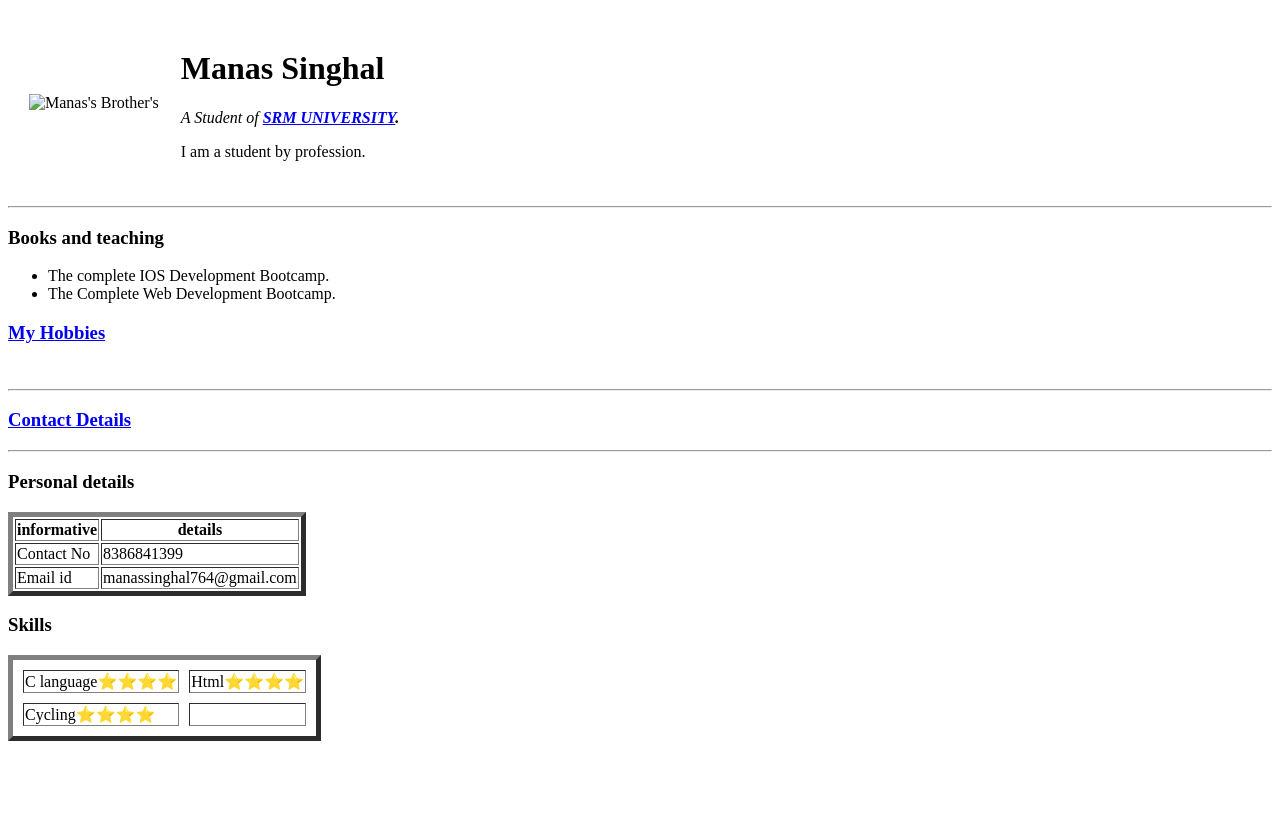
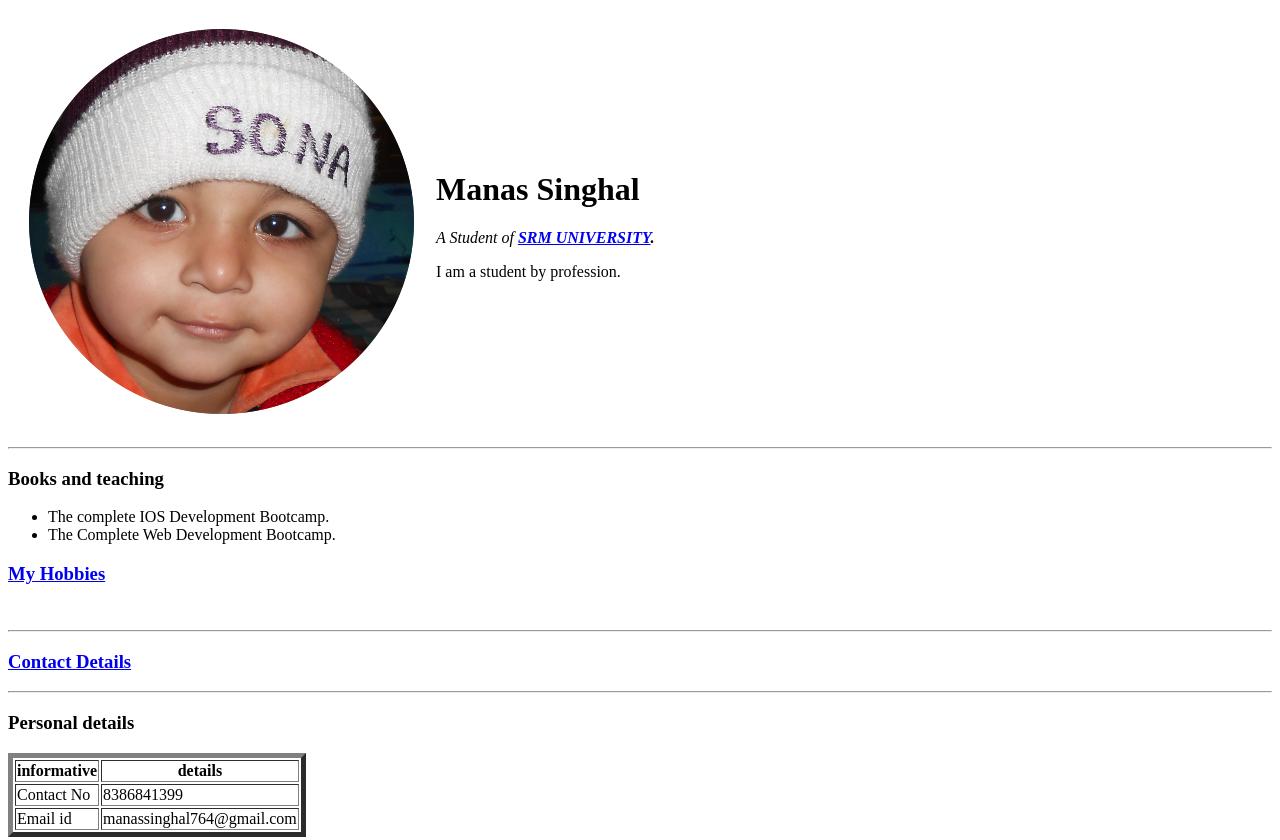
Before and after one commit to Manas-Singhal/CV.1, a plain HTML site: page index.html in a window 1280 px wide. Shown: the top 840 px of the page. Before the commit the page ends 800 px from the top, so only its background shows below. Drawn offline with Linux system fonts and the light colour scheme.

Commit message:
Update index.html

```diff
--- a/index.html
+++ b/index.html
@@ -9,7 +9,7 @@
 <body>
   <table cellspacing="20">
     <tr>
-      <td><img src="images/abhik.png" alt="Manas's Brother's"></td>
+      <td><img src="abhik.png" alt="Manas's Brother's"></td>
       <td>
         <h1>Manas Singhal</h1>
         <p><em>A Student of <strong><a href="https://www.srmist.edu.in/">SRM UNIVERSITY</a>.</strong> </em></p>
```
